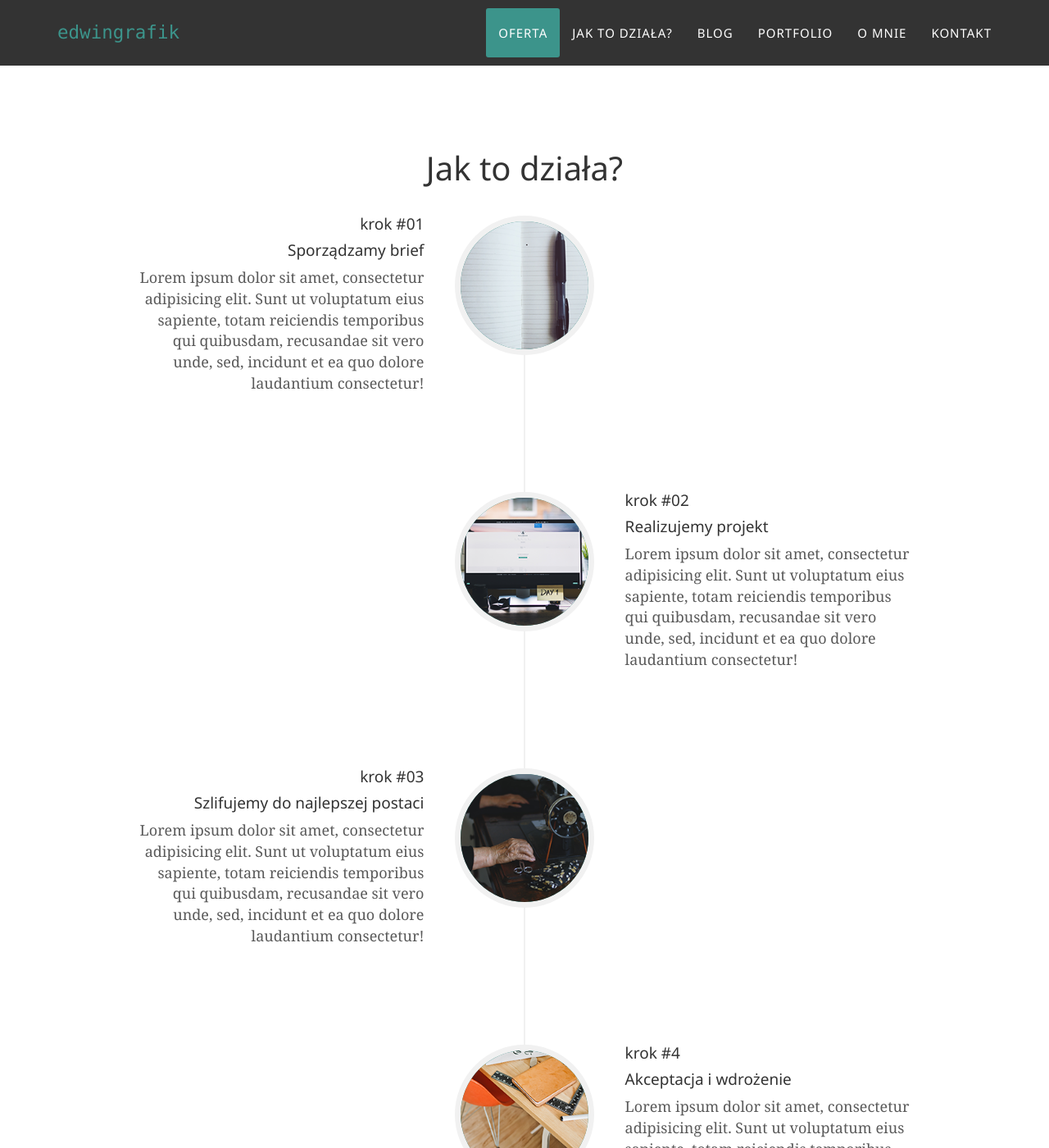
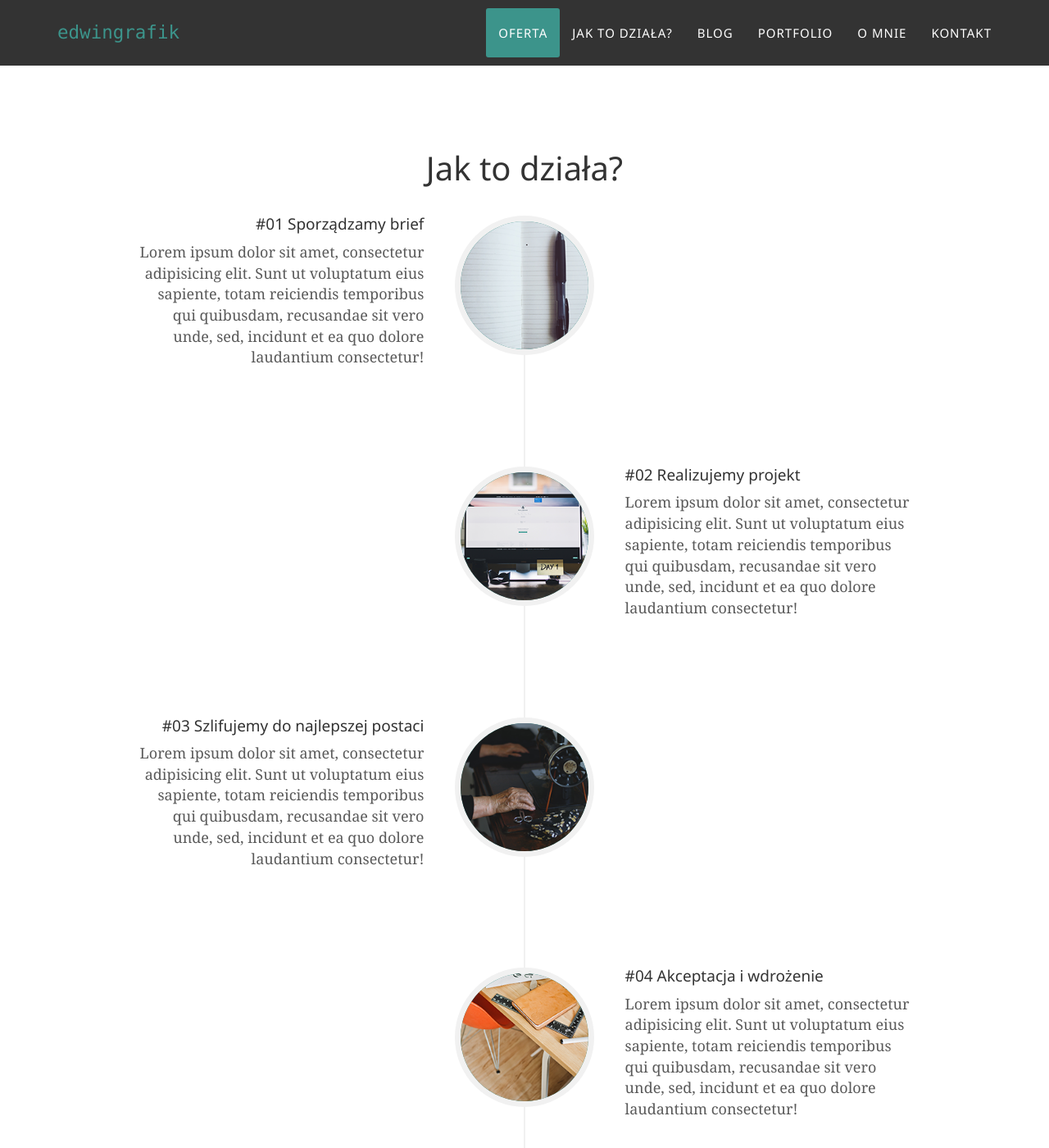
Before and after one commit to edwingrafik/edwingrafik.github.io, a Jekyll site: the page built from index.html, in a window 1280 px wide and 1400 px high, scrolled down 1801 px. Shown: the whole window at 82% size. Built offline with Jekyll 4.4.1, drawn with Linux system fonts in a browser that asks for light colours; some web fonts are replaced.

Commit message:
Update about.html

```diff
--- a/_includes/about.html
+++ b/_includes/about.html
@@ -15,8 +15,7 @@
                             </div>
                             <div class="timeline-panel">
                                 <div class="timeline-heading">
-                                    <h4>krok #01</h4>
-                                    <h4 class="subheading">Sporządzamy brief</h4>
+                                    <h4 class="subheading">#01 Sporządzamy brief</h4>
                                 </div>
                                 <div class="timeline-body">
                                     <p class="text-muted">Lorem ipsum dolor sit amet, consectetur adipisicing elit. Sunt ut voluptatum eius sapiente, totam reiciendis temporibus qui quibusdam, recusandae sit vero unde, sed, incidunt et ea quo dolore laudantium consectetur!</p>
@@ -29,8 +28,7 @@
                             </div>
                             <div class="timeline-panel">
                                 <div class="timeline-heading">
-                                    <h4>krok #02</h4>
-                                    <h4 class="subheading">Realizujemy projekt</h4>
+                                    <h4 class="subheading">#02 Realizujemy projekt</h4>
                                 </div>
                                 <div class="timeline-body">
                                     <p class="text-muted">Lorem ipsum dolor sit amet, consectetur adipisicing elit. Sunt ut voluptatum eius sapiente, totam reiciendis temporibus qui quibusdam, recusandae sit vero unde, sed, incidunt et ea quo dolore laudantium consectetur!</p>
@@ -43,8 +41,7 @@
                             </div>
                             <div class="timeline-panel">
                                 <div class="timeline-heading">
-                                    <h4>krok #03</h4>
-                                    <h4 class="subheading">Szlifujemy do najlepszej postaci</h4>
+                                    <h4 class="subheading">#03 Szlifujemy do najlepszej postaci</h4>
                                 </div>
                                 <div class="timeline-body">
                                     <p class="text-muted">Lorem ipsum dolor sit amet, consectetur adipisicing elit. Sunt ut voluptatum eius sapiente, totam reiciendis temporibus qui quibusdam, recusandae sit vero unde, sed, incidunt et ea quo dolore laudantium consectetur!</p>
@@ -57,8 +54,7 @@
                             </div>
                             <div class="timeline-panel">
                                 <div class="timeline-heading">
-                                    <h4>krok #4</h4>
-                                    <h4 class="subheading">Akceptacja i wdrożenie</h4>
+                                    <h4 class="subheading">#04 Akceptacja i wdrożenie</h4>
                                 </div>
                                 <div class="timeline-body">
                                     <p class="text-muted">Lorem ipsum dolor sit amet, consectetur adipisicing elit. Sunt ut voluptatum eius sapiente, totam reiciendis temporibus qui quibusdam, recusandae sit vero unde, sed, incidunt et ea quo dolore laudantium consectetur!</p>
```
